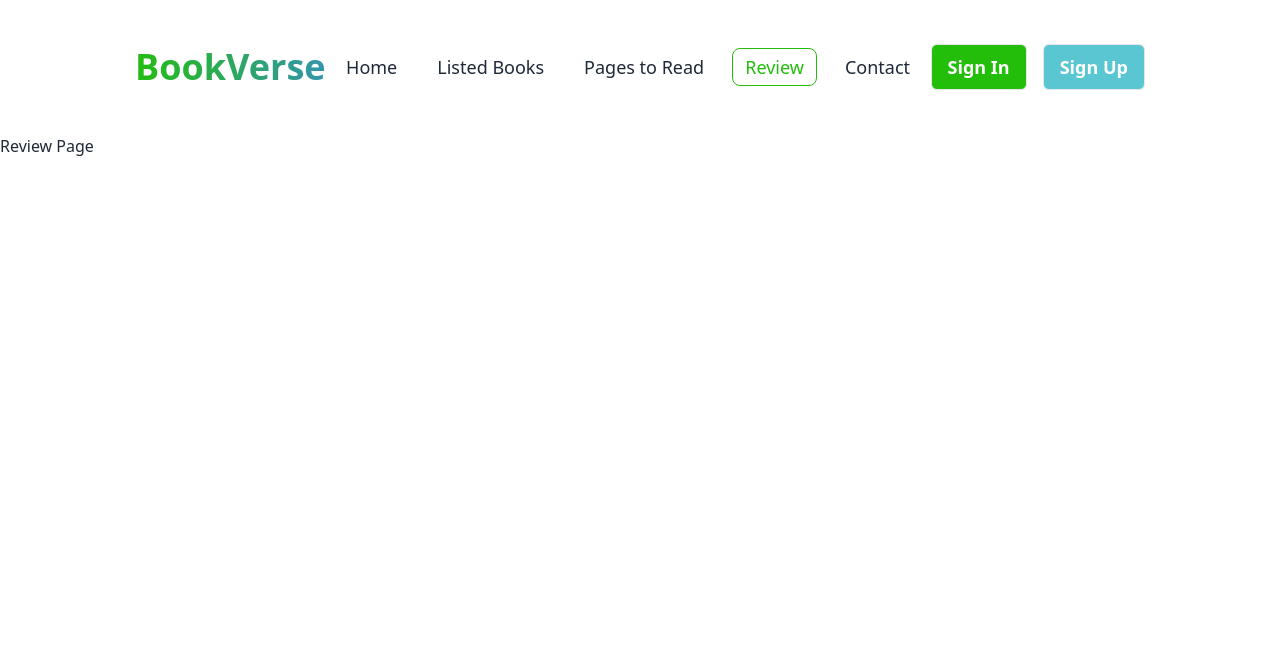
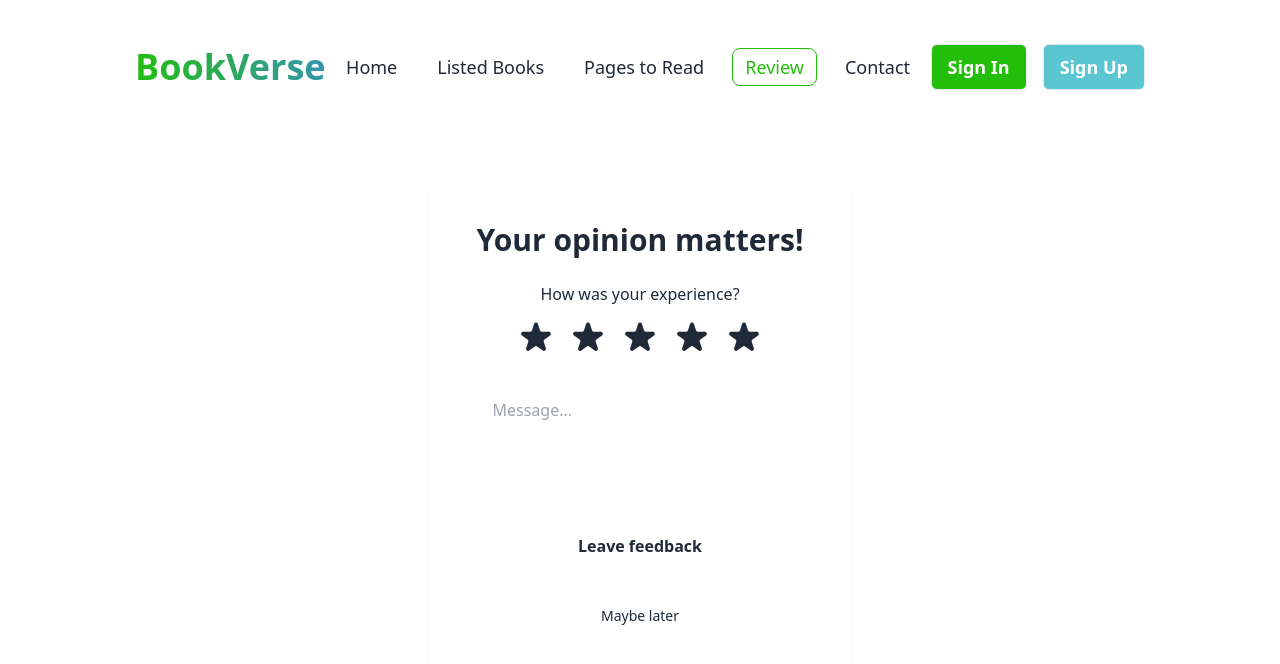
Before and after one commit to muinuddin-sm12/BookVerse, a React (Vite) app: page /review in a window 1280 px wide. Shown: the top 664 px of the page. Built offline with nearby package versions, Linux system fonts and the light colour scheme.

Commit message:
Review page added

```diff
--- a/src/pages/Review.jsx
+++ b/src/pages/Review.jsx
@@ -1,9 +1,112 @@
 const Review = () => {
-    return (
-        <div>
-            <h1>Review Page</h1>
+  return (
+    <div className="max-w-[1440px] py-10 mx-auto px-4 md:px-[135px] flex justify-center items-center">
+      <div className="flex flex-col max-w-xl p-8 shadow-sm rounded-xl lg:p-12 dark:bg-gray-50 dark:text-gray-800">
+        <div className="flex flex-col items-center w-full">
+          <h2 className="text-3xl font-semibold text-center">
+            Your opinion matters!
+          </h2>
+          <div className="flex flex-col items-center py-6 space-y-3">
+            <span className="text-center">How was your experience?</span>
+            <div className="flex space-x-3">
+              <button
+                type="button"
+                title="Rate 1 stars"
+                aria-label="Rate 1 stars"
+              >
+                <svg
+                  xmlns="http://www.w3.org/2000/svg"
+                  viewBox="0 0 20 20"
+                  fill="currentColor"
+                  className="w-10 h-10 dark:text-[#23BE0A]"
+                >
+                  <path d="M9.049 2.927c.3-.921 1.603-.921 1.902 0l1.07 3.292a1 1 0 00.95.69h3.462c.969 0 1.371 1.24.588 1.81l-2.8 2.034a1 1 0 00-.364 1.118l1.07 3.292c.3.921-.755 1.688-1.54 1.118l-2.8-2.034a1 1 0 00-1.175 0l-2.8 2.034c-.784.57-1.838-.197-1.539-1.118l1.07-3.292a1 1 0 00-.364-1.118L2.98 8.72c-.783-.57-.38-1.81.588-1.81h3.461a1 1 0 00.951-.69l1.07-3.292z"></path>
+                </svg>
+              </button>
+              <button
+                type="button"
+                title="Rate 2 stars"
+                aria-label="Rate 2 stars"
+              >
+                <svg
+                  xmlns="http://www.w3.org/2000/svg"
+                  viewBox="0 0 20 20"
+                  fill="currentColor"
+                  className="w-10 h-10 dark:text-[#23BE0A]"
+                >
+                  <path d="M9.049 2.927c.3-.921 1.603-.921 1.902 0l1.07 3.292a1 1 0 00.95.69h3.462c.969 0 1.371 1.24.588 1.81l-2.8 2.034a1 1 0 00-.364 1.118l1.07 3.292c.3.921-.755 1.688-1.54 1.118l-2.8-2.034a1 1 0 00-1.175 0l-2.8 2.034c-.784.57-1.838-.197-1.539-1.118l1.07-3.292a1 1 0 00-.364-1.118L2.98 8.72c-.783-.57-.38-1.81.588-1.81h3.461a1 1 0 00.951-.69l1.07-3.292z"></path>
+                </svg>
+              </button>
+              <button
+                type="button"
+                title="Rate 3 stars"
+                aria-label="Rate 3 stars"
+              >
+                <svg
+                  xmlns="http://www.w3.org/2000/svg"
+                  viewBox="0 0 20 20"
+                  fill="currentColor"
+                  className="w-10 h-10 dark:text-[#23BE0A]"
+                >
+                  <path d="M9.049 2.927c.3-.921 1.603-.921 1.902 0l1.07 3.292a1 1 0 00.95.69h3.462c.969 0 1.371 1.24.588 1.81l-2.8 2.034a1 1 0 00-.364 1.118l1.07 3.292c.3.921-.755 1.688-1.54 1.118l-2.8-2.034a1 1 0 00-1.175 0l-2.8 2.034c-.784.57-1.838-.197-1.539-1.118l1.07-3.292a1 1 0 00-.364-1.118L2.98 8.72c-.783-.57-.38-1.81.588-1.81h3.461a1 1 0 00.951-.69l1.07-3.292z"></path>
+                </svg>
+              </button>
+              <button
+                type="button"
+                title="Rate 4 stars"
+                aria-label="Rate 4 stars"
+              >
+                <svg
+                  xmlns="http://www.w3.org/2000/svg"
+                  viewBox="0 0 20 20"
+                  fill="currentColor"
+                  className="w-10 h-10 dark:text-[#23BE0A]"
+                >
+                  <path d="M9.049 2.927c.3-.921 1.603-.921 1.902 0l1.07 3.292a1 1 0 00.95.69h3.462c.969 0 1.371 1.24.588 1.81l-2.8 2.034a1 1 0 00-.364 1.118l1.07 3.292c.3.921-.755 1.688-1.54 1.118l-2.8-2.034a1 1 0 00-1.175 0l-2.8 2.034c-.784.57-1.838-.197-1.539-1.118l1.07-3.292a1 1 0 00-.364-1.118L2.98 8.72c-.783-.57-.38-1.81.588-1.81h3.461a1 1 0 00.951-.69l1.07-3.292z"></path>
+                </svg>
+              </button>
+              <button
+                type="button"
+                title="Rate 5 stars"
+                aria-label="Rate 5 stars"
+              >
+                <svg
+                  xmlns="http://www.w3.org/2000/svg"
+                  viewBox="0 0 20 20"
+                  fill="currentColor"
+                  className="w-10 h-10 dark:text-gray-400"
+                >
+                  <path d="M9.049 2.927c.3-.921 1.603-.921 1.902 0l1.07 3.292a1 1 0 00.95.69h3.462c.969 0 1.371 1.24.588 1.81l-2.8 2.034a1 1 0 00-.364 1.118l1.07 3.292c.3.921-.755 1.688-1.54 1.118l-2.8-2.034a1 1 0 00-1.175 0l-2.8 2.034c-.784.57-1.838-.197-1.539-1.118l1.07-3.292a1 1 0 00-.364-1.118L2.98 8.72c-.783-.57-.38-1.81.588-1.81h3.461a1 1 0 00.951-.69l1.07-3.292z"></path>
+                </svg>
+              </button>
+            </div>
+          </div>
+          <div className="flex flex-col w-full">
+            <textarea
+              rows="3"
+              placeholder="Message..."
+              className="p-4 rounded-md resize-none dark:text-gray-800 dark:bg-gray-50"
+            ></textarea>
+            <button
+              type="button"
+              className="py-4 my-8 font-semibold rounded-md dark:text-gray-50 dark:bg-default-600"
+            >
+              Leave feedback
+            </button>
+          </div>
         </div>
-    );
+        <div className="flex items-center justify-center">
+          <a
+            rel="noopener noreferrer"
+            href="#"
+            className="text-sm dark:text-gray-600"
+          >
+            Maybe later
+          </a>
+        </div>
+      </div>
+    </div>
+  );
 };
 
 export default Review;
```
Also changed, not shown: src/pages/Contact.jsx (+46 -10 lines).
